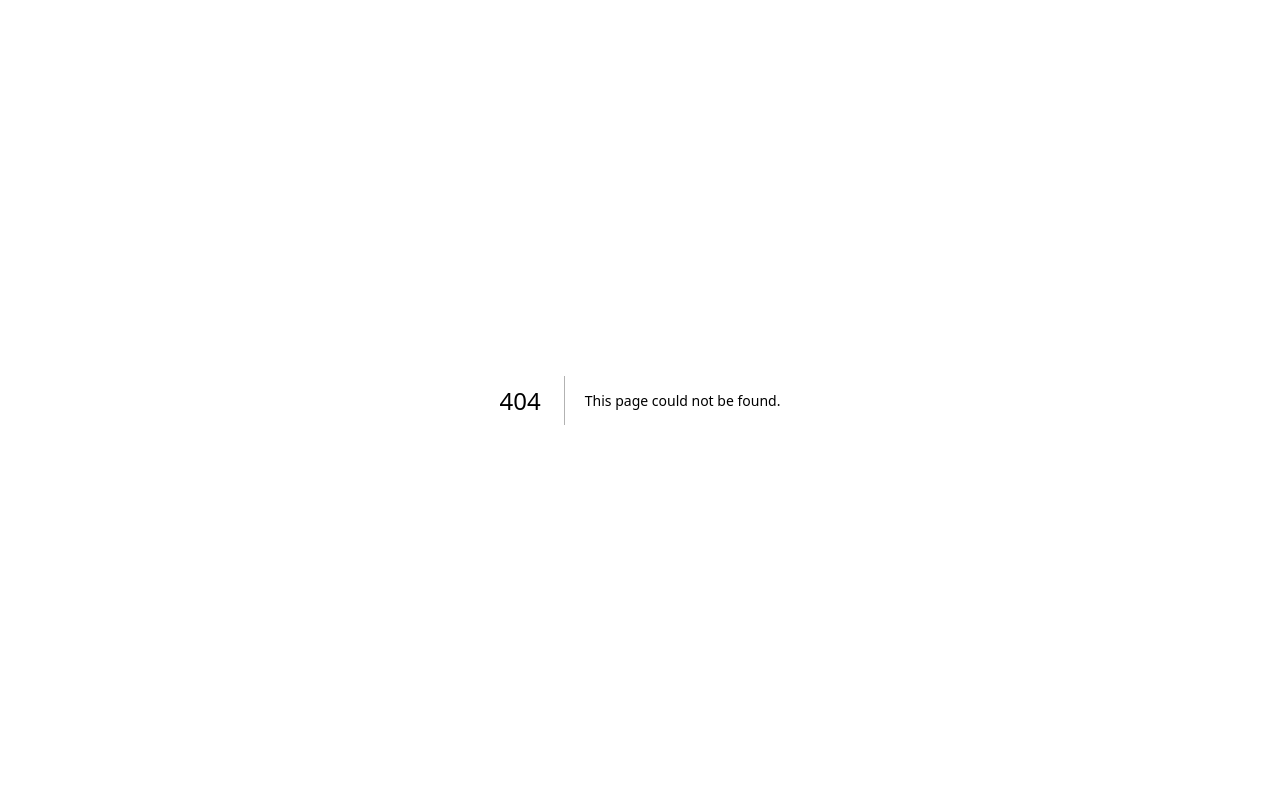
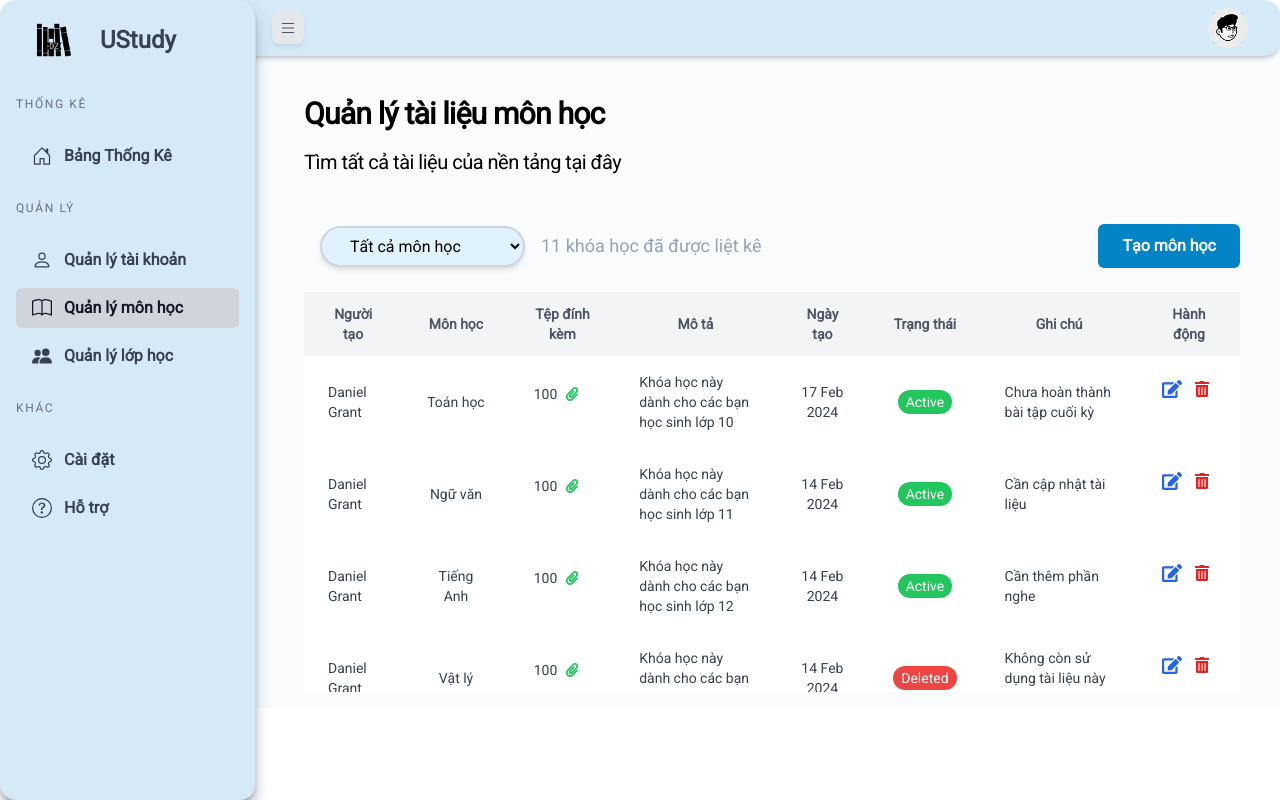
Before and after one commit to HCMUS-UStudy/UStudy-frontend, a Next.js app: page /admin/courses in a window 1280 px wide. Before the commit this address had no page. Built offline with nearby package versions, Linux system fonts and the light colour scheme.

Commit message:
Update account management page

```diff
--- a/src/app/(admin)/admin/accounts/page.tsx
+++ b/src/app/(admin)/admin/accounts/page.tsx
@@ -113,6 +113,36 @@ const AccountPage: React.FC = () => {
         </Card>
       </div>
 
+      <div className="flex items-center justify-between mt-8 mr-6">
+        <h2 className="text-2xl font-bold">Tổng số người dùng (14.050)</h2>
+        <form onSubmit={handleSearchSubmit} className="flex items-center space-x-4 w-full md:w-96 lg:w-[30rem]">
+          <div className="flex items-center w-full border-2 border-gray-300 rounded-full shadow-md hover:shadow-lg transition-all">
+            <input
+              type="text"
+              placeholder="Tìm kiếm người dùng..."
+              value={searchQuery}
+              onChange={handleSearch}
+              className="w-full px-4 py-2 rounded-l-full focus:border-blue-500 focus:ring focus:ring-blue-200 focus:ring-opacity-50 transition ease-in-out"
+            />
+            <button
+              type="submit"
+              className="px-4 py-2 rounded-r-full bg-white text-black hover:bg-slate-100 focus:ring-2 focus:ring-blue-300"
+            >
+              <FaSearch className="h-5 w-5" />
+            </button>
+          </div>
+          <select
+            onChange={handleFilterChange}
+            className="ml-4 border-2 border-gray-300 rounded-full px-4 py-2 shadow-md focus:border-blue-500 focus:ring focus:ring-blue-200 focus:ring-opacity-50 transition-all"
+          >
+            <option value="">Lọc</option>
+            <option value="student">Học viên</option>
+            <option value="teacher">Giáo viên</option>
+            <option value="staff">Giáo vụ</option>
+          </select>
+        </form>
+      </div>
+
       <div className="flex justify-end mt-6 mr-6">
         <Button onClick={onCreateUser} type="button" className="pl-6 pr-6">
           Tạo người dùng
@@ -123,7 +153,7 @@ const AccountPage: React.FC = () => {
       {showModal && (
         <div className="fixed inset-0 flex justify-center items-center bg-gray-500 bg-opacity-50 z-50">
           <div className="bg-white p-8 rounded-xl shadow-lg w-96 max-w-lg">
-            <h3 className="text-3xl font-semibold mb-6 text-center text-gray-800 mb-6">Tạo người dùng mới</h3>
+            <h3 className="text-3xl font-semibold mb-6 text-center text-gray-800">Tạo người dùng mới</h3>
 
             <form onSubmit={handleSubmitModal} className="space-y-6">
 
@@ -247,8 +277,6 @@ const AccountPage: React.FC = () => {
         </div>
       )}
 
-
-
       {/* Table Section */}
       <div className="overflow-x-auto mt-6 max-h-[400px] mr-6">
         <table className="min-w-full table-auto border-collapse">
--- /dev/null
+++ b/src/app/(admin)/admin/courses/page.tsx
@@ -0,0 +1,115 @@
+"use client";
+
+import React, { useState } from 'react';
+import { FaEdit, FaTrashAlt, FaPaperclip } from 'react-icons/fa';
+import { Card, CardContent, CardHeader, CardTitle } from '@/app/ui/components/card';
+import Button from '@/app/ui/components/button';
+import { Input } from "@/app/ui/components/input";
+import { Label } from "@/app/ui/components/label";
+
+const CoursePage: React.FC = () => {
+  const [searchQuery, setSearchQuery] = useState('');
+
+  const onCreateCourse = () => {
+    //setShowModal(true);
+  };
+
+  const courses = [
+    { creator: 'Daniel Grant', subject: 'Toán học', attachments: 100, description: 'Khóa học này dành cho các bạn học sinh lớp 10', createdAt: '17 Feb 2024', status: 'Active', notes: 'Chưa hoàn thành bài tập cuối kỳ' },
+    { creator: 'Daniel Grant', subject: 'Ngữ văn', attachments: 100, description: 'Khóa học này dành cho các bạn học sinh lớp 11', createdAt: '14 Feb 2024', status: 'Active', notes: 'Cần cập nhật tài liệu' },
+    { creator: 'Daniel Grant', subject: 'Tiếng Anh', attachments: 100, description: 'Khóa học này dành cho các bạn học sinh lớp 12', createdAt: '14 Feb 2024', status: 'Active', notes: 'Cần thêm phần nghe' },
+    { creator: 'Daniel Grant', subject: 'Vật lý', attachments: 100, description: 'Khóa học này dành cho các bạn học sinh lớp 10', createdAt: '14 Feb 2024', status: 'Deleted', notes: 'Không còn sử dụng tài liệu này nữa' },
+    { creator: 'Daniel Grant', subject: 'Hóa học', attachments: 100, description: 'Khóa học này dành cho các bạn học sinh lớp 11', createdAt: '14 Feb 2024', status: 'Active', notes: 'Chờ cập nhật bài tập' },
+    { creator: 'Daniel Grant', subject: 'Sinh học', attachments: 100, description: 'Khóa học này dành cho các bạn học sinh lớp 12', createdAt: '14 Feb 2024', status: 'Active', notes: 'Cần bổ sung video giảng dạy' },
+    { creator: 'Daniel Grant', subject: 'Lịch sử', attachments: 200, description: 'Khóa học này dành cho các bạn học sinh lớp 10', createdAt: '14 Feb 2024', status: 'Deleted', notes: 'Chưa hoàn thành phần lịch sử hiện đại' },
+    { creator: 'Daniel Grant', subject: 'Địa lý', attachments: 100, description: 'Khóa học này dành cho các bạn học sinh lớp 11', createdAt: '14 Feb 2024', status: 'Active', notes: 'Cần thêm phần bài tập thực hành' },
+    { creator: 'Daniel Grant', subject: 'Giáo dục công dân', attachments: 100, description: 'Khóa học này dành cho các bạn học sinh lớp 12', createdAt: '14 Feb 2024', status: 'Active', notes: 'Tài liệu còn thiếu phần thực tế' },
+    { creator: 'Daniel Grant', subject: 'Tin học', attachments: 100, description: 'Khóa học này dành cho các bạn học sinh lớp 10', createdAt: '14 Feb 2024', status: 'Deleted', notes: 'Chưa hoàn thành các phần bài tập lập trình' },
+    { creator: 'Daniel Grant', subject: 'Công nghệ', attachments: 100, description: 'Khóa học này dành cho các bạn học sinh lớp 11', createdAt: '14 Feb 2024', status: 'Active', notes: 'Cần cập nhật tài liệu mới nhất' },
+  ];
+
+  return (
+    <>
+      <h2 className="text-3xl font-bold tracking-tight my-4">Quản lý tài liệu môn học</h2>
+      <h2 className="text-xl tracking-tight mb-6">Tìm tất cả tài liệu của nền tảng tại đây</h2>
+
+      <div className="flex items-center justify-between mt-6 mr-6">
+        <div className="flex items-center space-x-4 w-full md:w-96 lg:w-[30rem]">
+          <select
+            //onChange={handleFilterChange}
+            className="ml-4 border-2 bg-sky-100 border-gray-300 rounded-full px-6 py-2 shadow-md focus:border-blue-500 focus:ring focus:ring-blue-200 focus:ring-opacity-50 transition-all"
+          >
+            <option value="">Tất cả môn học</option>
+            <option value="math">Toán học</option>
+            <option value="literature">Ngữ văn</option>
+            <option value="english">Tiếng Anh</option>
+            <option value="physics">Vật lý</option>
+            <option value="chemistry">Hóa học</option>
+            <option value="biology">Sinh học</option>
+            <option value="history">Lịch sử</option>
+            <option value="geography">Địa lý</option>
+            <option value="civics">Giáo dục công dân</option>
+            <option value="informatics">Tin học</option>
+            <option value="technology">Công nghệ</option>
+          </select>
+          <h2 className="text-lg text-slate-400">11 khóa học đã được liệt kê</h2>
+        </div>
+
+        <div className="flex justify-end">
+          <Button onClick={onCreateCourse} type="button" className="pl-6 pr-6">
+            Tạo môn học
+          </Button>
+        </div>
+      </div>
+
+      {/* Table Section */}
+      <div className="overflow-x-auto mt-6 max-h-[400px] mr-6">
+        <table className="min-w-full table-auto border-collapse bg-white rounded-lg shadow-lg">
+          <thead className="bg-gray-100">
+            <tr>
+              <th className="px-6 py-3 text-sm font-semibold text-gray-600 text-center">Người tạo</th>
+              <th className="px-6 py-3 text-sm font-semibold text-gray-600 text-center">Môn học</th>
+              <th className="px-6 py-3 text-sm font-semibold text-gray-600 text-center">Tệp đính kèm</th>
+              <th className="px-6 py-3 text-sm font-semibold text-gray-600 text-center">Mô tả</th>
+              <th className="px-6 py-3 text-sm font-semibold text-gray-600 text-center">Ngày tạo</th>
+              <th className="px-6 py-3 text-sm font-semibold text-gray-600 text-center">Trạng thái</th>
+              <th className="px-6 py-3 text-sm font-semibold text-gray-600 text-center">Ghi chú</th>
+              <th className="px-6 py-3 text-sm font-semibold text-gray-600 text-center">Hành động</th>
+            </tr>
+
+          </thead>
+          <tbody>
+            {courses.map((course, index) => (
+              <tr key={index} className="hover:bg-gray-50 transition-all duration-200">
+                <td className="px-6 py-4 text-sm text-gray-700">{course.creator}</td>
+                <td className="px-6 py-4 text-sm text-gray-700 text-center">{course.subject}</td>
+                <td className="px-6 py-4 text-sm text-gray-700 mt-3 flex items-center">
+                  {course.attachments}
+                  <FaPaperclip className="ml-2 text-green-500" />
+                </td>
+                <td className="px-6 py-4 text-sm text-gray-700">{course.description}</td>
+                <td className="px-6 py-4 text-sm text-gray-700 text-center">{course.createdAt}</td>
+                <td className="px-6 py-4 text-sm text-center text-gray-700">
+                  <span className={`px-2 py-1 rounded-full text-white ${course.status === 'Active' ? 'bg-green-500' : 'bg-red-500'}`}>
+                    {course.status}
+                  </span>
+                </td>
+                <td className="px-6 py-4 text-sm text-gray-700">{course.notes}</td>
+                <td className="px-6 py-4 text-sm text-gray-700 flex items-center space-x-3 text-center">
+                  <button className="text-blue-600 hover:text-blue-800">
+                    <FaEdit className="h-5 w-5" />
+                  </button>
+                  <button className="text-red-600 hover:text-red-800">
+                    <FaTrashAlt className="h-4 w-4" />
+                  </button>
+                </td>
+              </tr>
+            ))}
+          </tbody>
+        </table>
+      </div>
+    </>
+  );
+};
+
+export default CoursePage;
--- a/src/app/menu_constants.tsx
+++ b/src/app/menu_constants.tsx
@@ -1,5 +1,5 @@
 import { SideNavItemGroup } from "@/app/types/type";
-import { BsBook, BsGear, BsHouseDoor, BsPerson, BsFillPeopleFill, BsQuestionCircle, BsArrowClockwise } from "react-icons/bs";
+import { BsBook, BsGear, BsHouseDoor, BsPerson, BsFillPeopleFill, BsQuestionCircle} from "react-icons/bs";
 
 
 
@@ -31,7 +31,7 @@ export const SIDENAV_ITEMS_ADMIN: SideNavItemGroup[] = [
             },
             {
                 title: 'Quản lý môn học',
-                path: '/courses',
+                path: '/admin/courses',
                 icon: <BsBook size={20} />,
             },
             {
@@ -39,11 +39,11 @@ export const SIDENAV_ITEMS_ADMIN: SideNavItemGroup[] = [
                 path: '/class',
                 icon: <BsFillPeopleFill size={20} />,
             },
-            {
-                title: 'Khôi phục & Sao lưu',
-                path: '/backup',
-                icon: <BsArrowClockwise size={20} />,
-            }
+            // {
+            //     title: 'Khôi phục & Sao lưu',
+            //     path: '/backup',
+            //     icon: <BsArrowClockwise size={20} />,
+            // }
         ]
     },
     {
```
